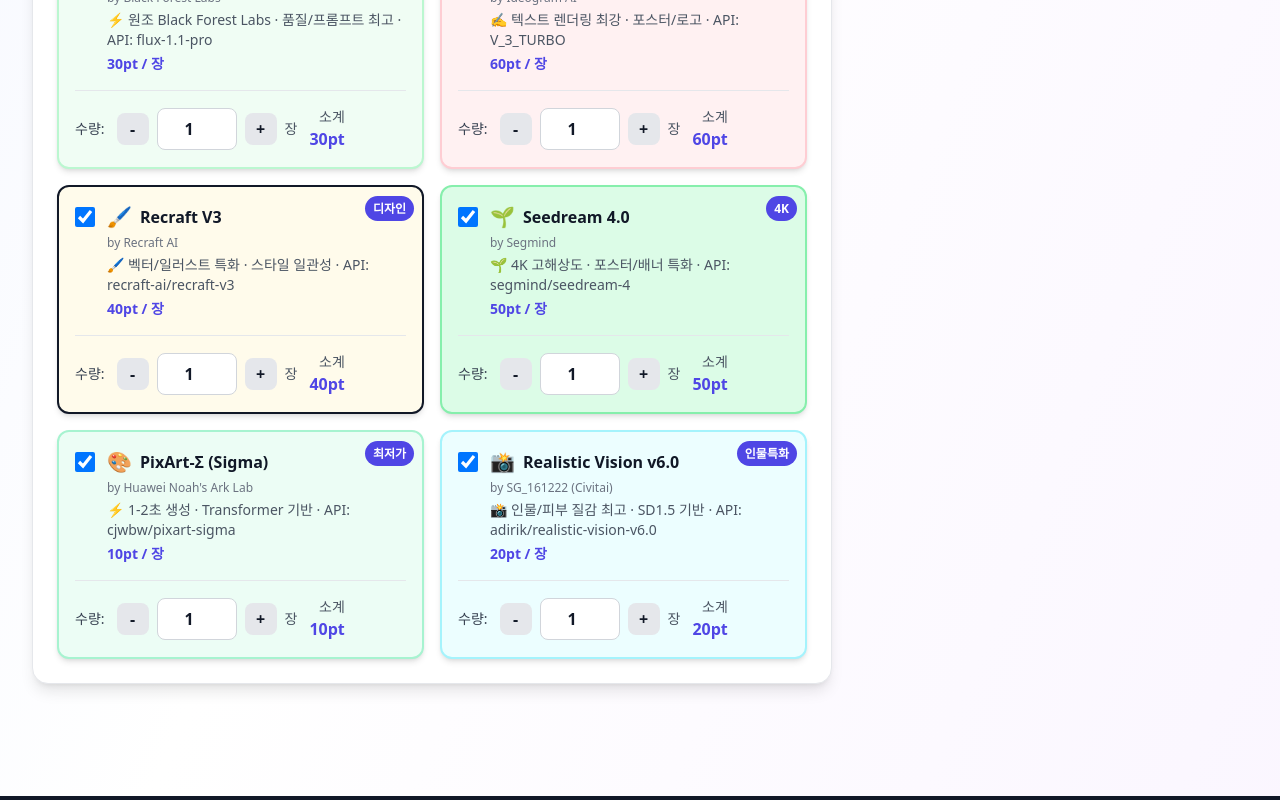
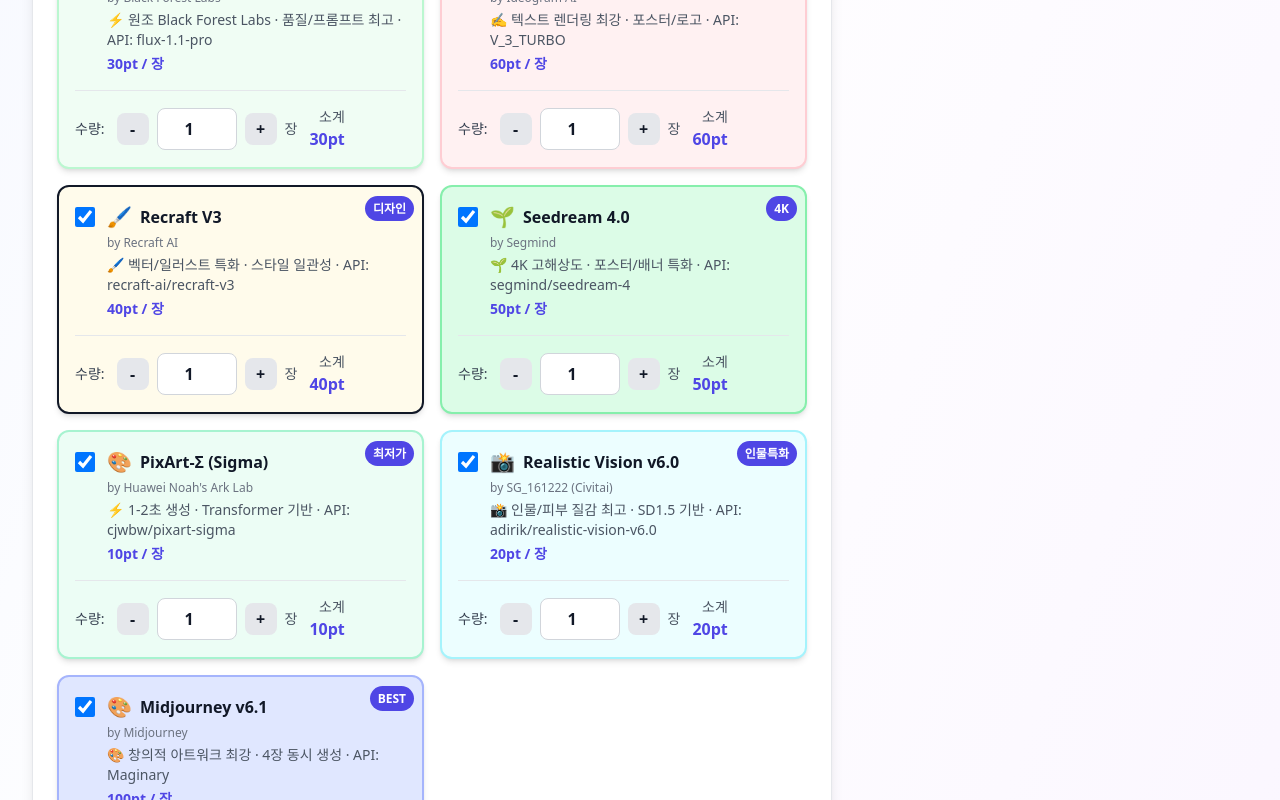
Before and after one commit to sminju98/imagesfactory, a Next.js app: page / in a window 1280 px wide. Shown: the part 2000-2800 px from the top of the page. Built offline with nearby package versions, Linux system fonts and the light colour scheme; no server answers.

Commit message:
feat: Midjourney v6.1 다시 활성화
- Maginary API 테스트 성공
- AI_MODELS 배열에 Midjourney 추가
- 기본 선택 모델에 Midjourney 포함

```diff
--- a/src/app/page.tsx
+++ b/src/app/page.tsx
@@ -164,10 +164,20 @@
     logo: '📸',
     maxCount: 24,
   },
+  {
+    id: 'midjourney',
+    name: 'Midjourney v6.1',
+    description: '🎨 창의적 아트워크 최강 · 4장 동시 생성 · API: Maginary',
+    pointsPerImage: 100,
+    badge: 'BEST',
+    color: 'bg-indigo-100 border-indigo-300',
+    company: 'Midjourney',
+    logo: '🎨',
+    maxCount: 10,
+  },
   // ===== 비활성화된 모델들 =====
   // Playground v2.5 비활성화 (Replicate API 버전 해시 필요)
   // Kandinsky 3.0 비활성화 (Replicate API 버전 해시 필요)
-  // Midjourney 비활성화 (API 서버 문제)
   // Adobe Firefly - 권한 미획득으로 비활성화
 ];
 
@@ -190,6 +200,7 @@
     'recraft': 1,
     'hunyuan': 1,
     'seedream': 1,
+    'midjourney': 1,
   });
   const [referenceImage, setReferenceImage] = useState<File | null>(null);
   const [referenceImagePreview, setReferenceImagePreview] = useState<string>('');
--- a/src/types/task.types.ts
+++ b/src/types/task.types.ts
@@ -197,6 +197,15 @@
     supportsReference: true,
     maxImages: 5,
   },
+  {
+    id: 'midjourney',
+    name: 'Midjourney v6.1',
+    description: '창의적 아트워크 최강',
+    pointsPerImage: 100,
+    category: 'premium',
+    supportsReference: false,
+    maxImages: 10,
+  },
 ];
 
 /**
```
Also changed, not shown: public/sw.js.
